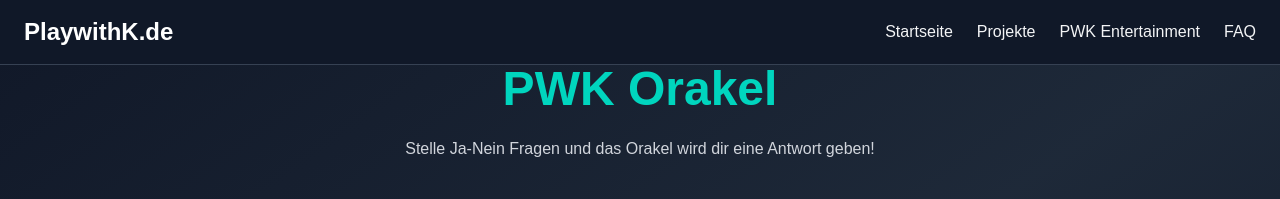
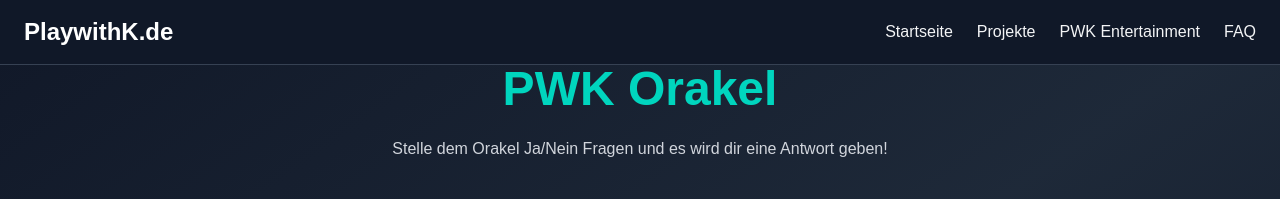
Before and after one commit to PlaywithK/PlaywithKde, a Next.js app: page /de/projects/webgames/pwkorakel in a window 1280 px wide. Shown: the top 199 px of the page. Built offline with nearby package versions, Linux system fonts and the light colour scheme.

Commit message:
Small design changes on PWKOracle

```diff
--- a/src/app/[locale]/projects/webgames/pwkorakel/page.js
+++ b/src/app/[locale]/projects/webgames/pwkorakel/page.js
@@ -108,10 +108,10 @@
             <section className="max-w-4xl mx-auto text-center">
                 <h1 className="text-4xl sm:text-5xl font-extrabold mb-6 text-teal-400">PWK Orakel</h1>
                 <p className="text-gray-300 mb-10 max-w-xl mx-auto">
-                    Stelle Ja-Nein Fragen und das Orakel wird dir eine Antwort geben!
+                    Stelle dem Orakel Ja/Nein Fragen und es wird dir eine Antwort geben!
                 </p>
 
-                <div className="bg-gray-800 rounded-lg p-6 border border-white border-opacity-20 shadow-lg">
+                <div className="max-w-2xl mx-auto bg-gray-800 rounded-lg p-6 border border-white border-opacity-20 shadow-lg">
                     <h1 className="text-3xl sm:text-4xl font-bold text-teal-400 mb-8">✨ Befrage das Orakel! ✨</h1>
 
                     <div className="relative inline-block">
```
